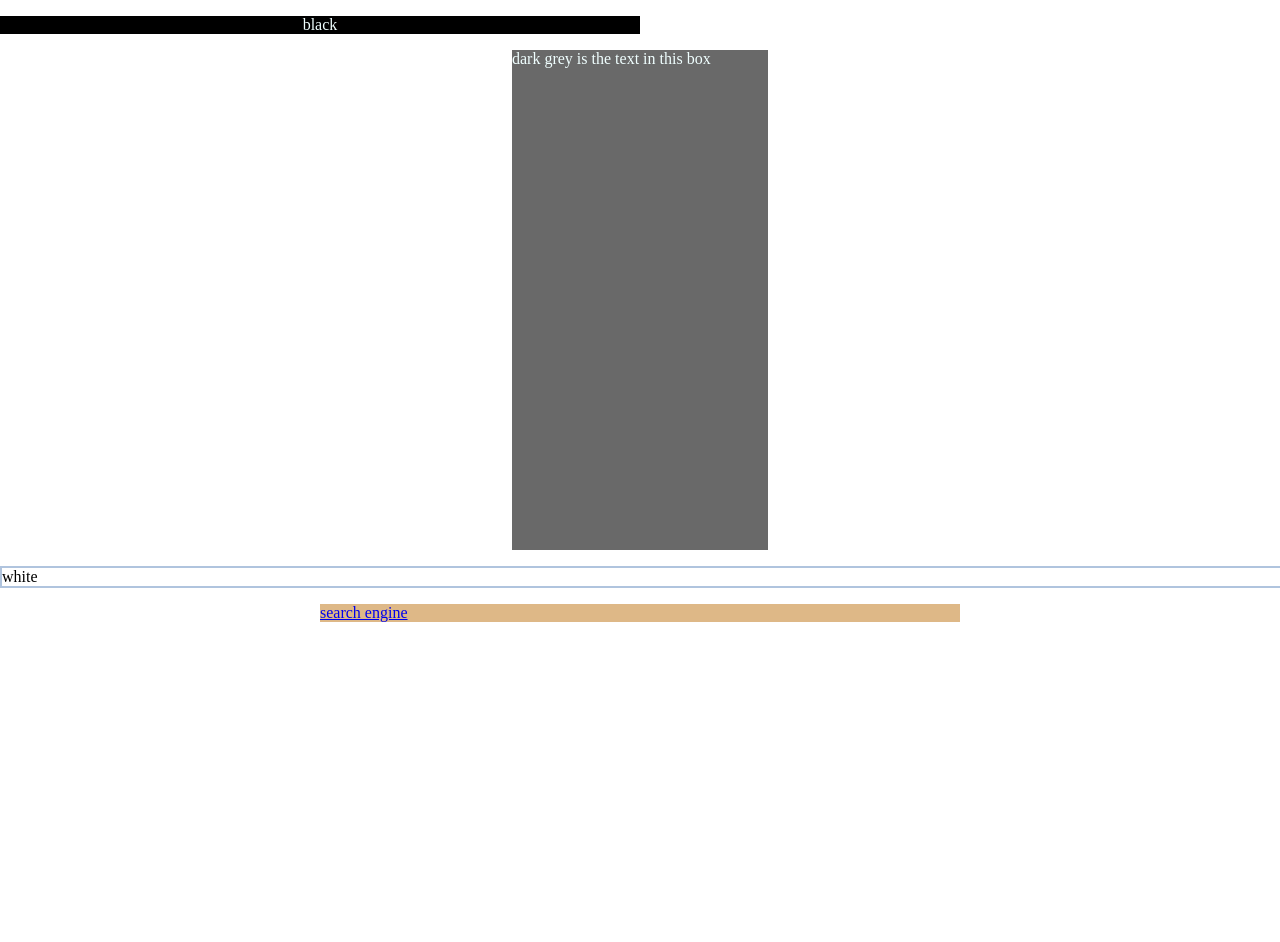
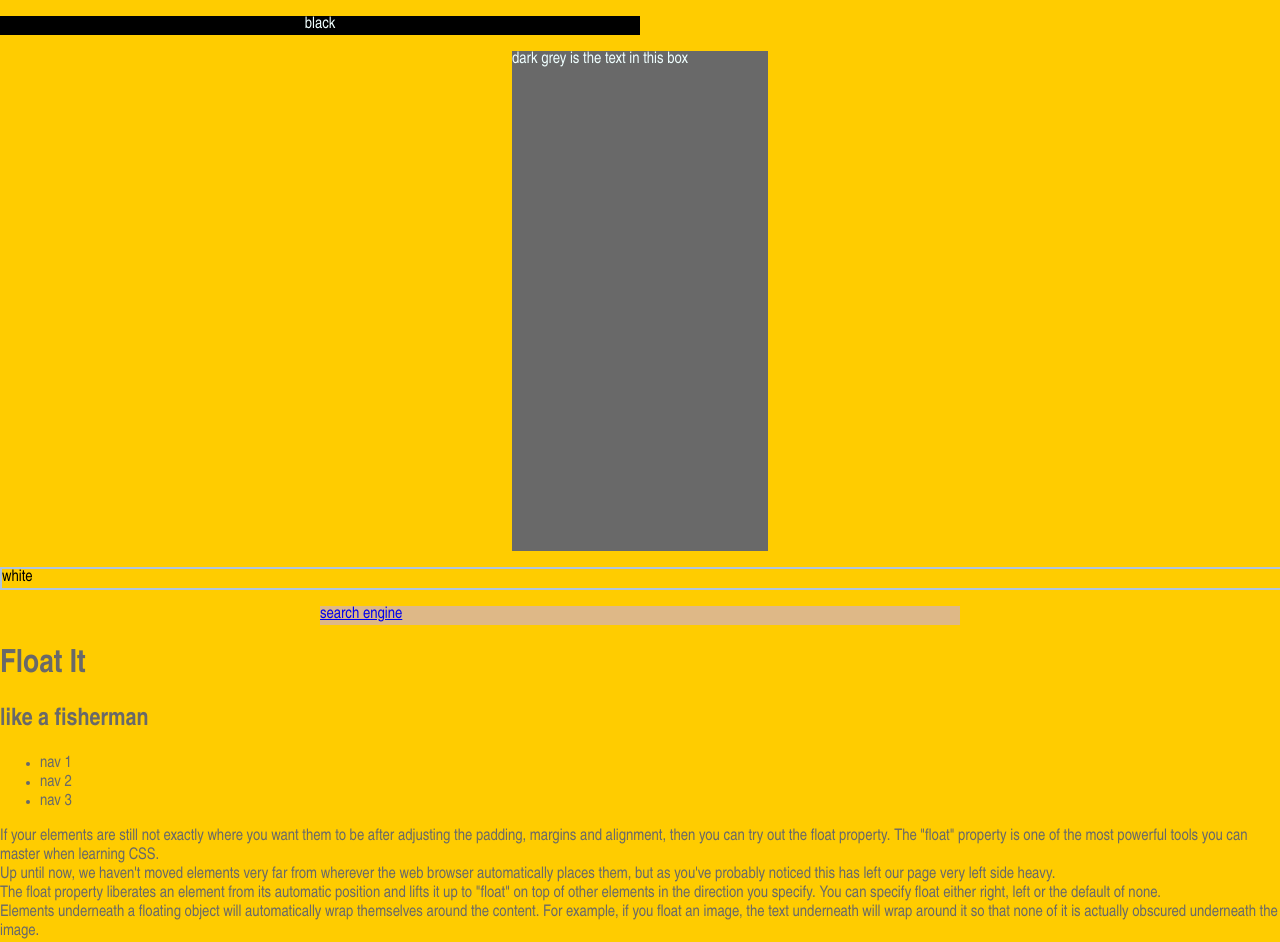
Before and after one commit to danieladelvos/css-spielplatz, a plain HTML site: page lessons/module-4-layout-and-positioning/index.html in a window 1280 px wide. Before the commit the page ends 800 px from the top, so only its background shows below. Drawn offline with Linux system fonts and the light colour scheme.

Commit message:
module 4 set up float

```diff
--- a/lessons/module-4-layout-and-positioning/index.html
+++ b/lessons/module-4-layout-and-positioning/index.html
@@ -22,5 +22,30 @@
       white
     </p>
   <a href="https://www.google.com">search engine</a>
+  <header>
+    <h1>Float It</h1>
+    <h2>like a fisherman</h2>
+  </header>
+  <section class="navigation">
+    <ul>
+      <li>nav 1</li>
+      <li>nav 2</li>
+      <li>nav 3</li>
+    </ul>
+  </section>
+  <section class="content">
+    <div class="topRight">
+      If your elements are still not exactly where you want them to be after adjusting the padding, margins and alignment, then you can try out the float property. The "float" property is one of the most powerful tools you can master when learning CSS.
+    </div>
+    <div class="topLeft">
+      Up until now, we haven't moved elements very far from wherever the web browser automatically places them, but as you've probably noticed this has left our page very left side heavy.
+    </div>
+    <div class="bottomRight">
+      The float property liberates an element from its automatic position and lifts it up to "float" on top of other elements in the direction you specify.  You can specify float either right, left or the default of none.
+    </div>
+    <div class="bottomLeft">
+      Elements underneath a floating object will automatically wrap themselves around the content. For example, if you float an image, the text underneath will wrap around it so that none of it is actually obscured underneath the image.
+    </div>
+  </section>
   </body>
 </html>
--- a/lessons/module-4-layout-and-positioning/styles.css
+++ b/lessons/module-4-layout-and-positioning/styles.css
@@ -1,4 +1,7 @@
 body {
+  background-color: #ffcc00;
+  color: dimgrey;
+  font-family: "Arial Narrow", sans-serif;
   margin: 0;
 }
 
```
